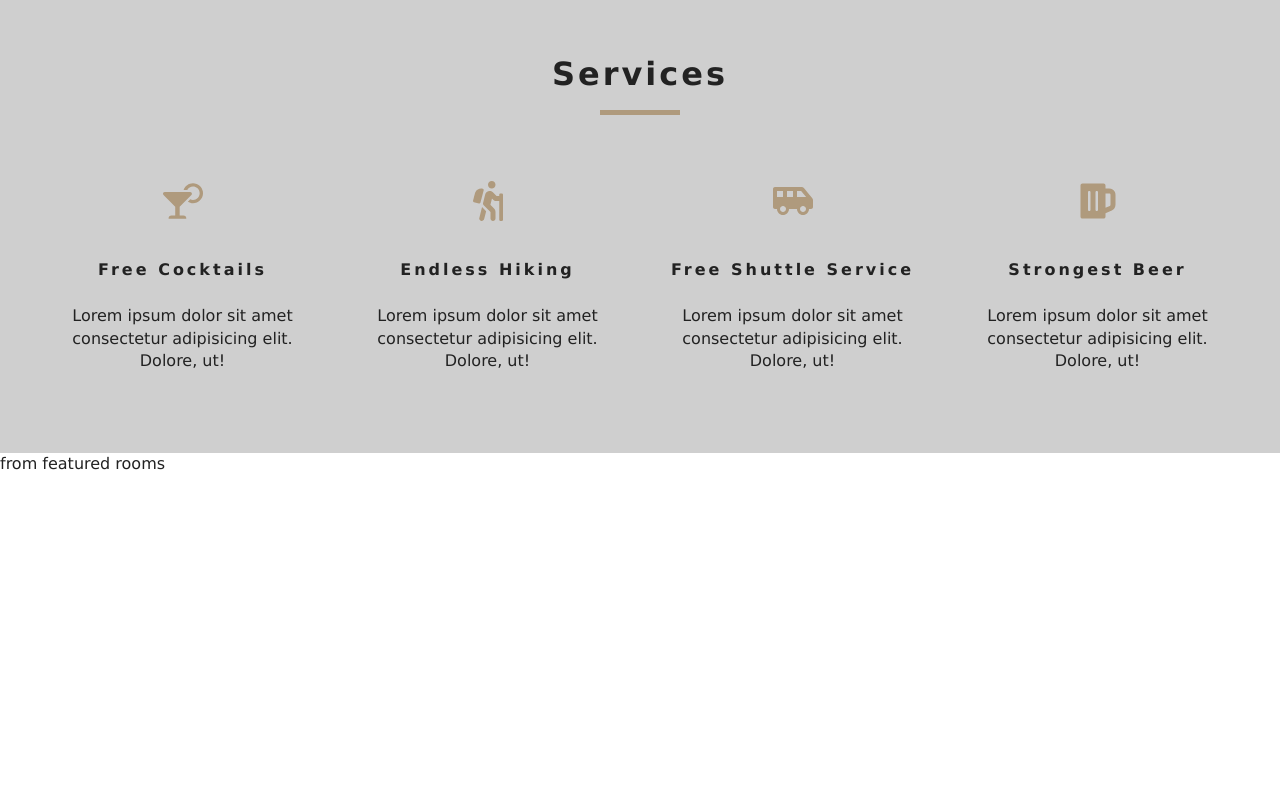
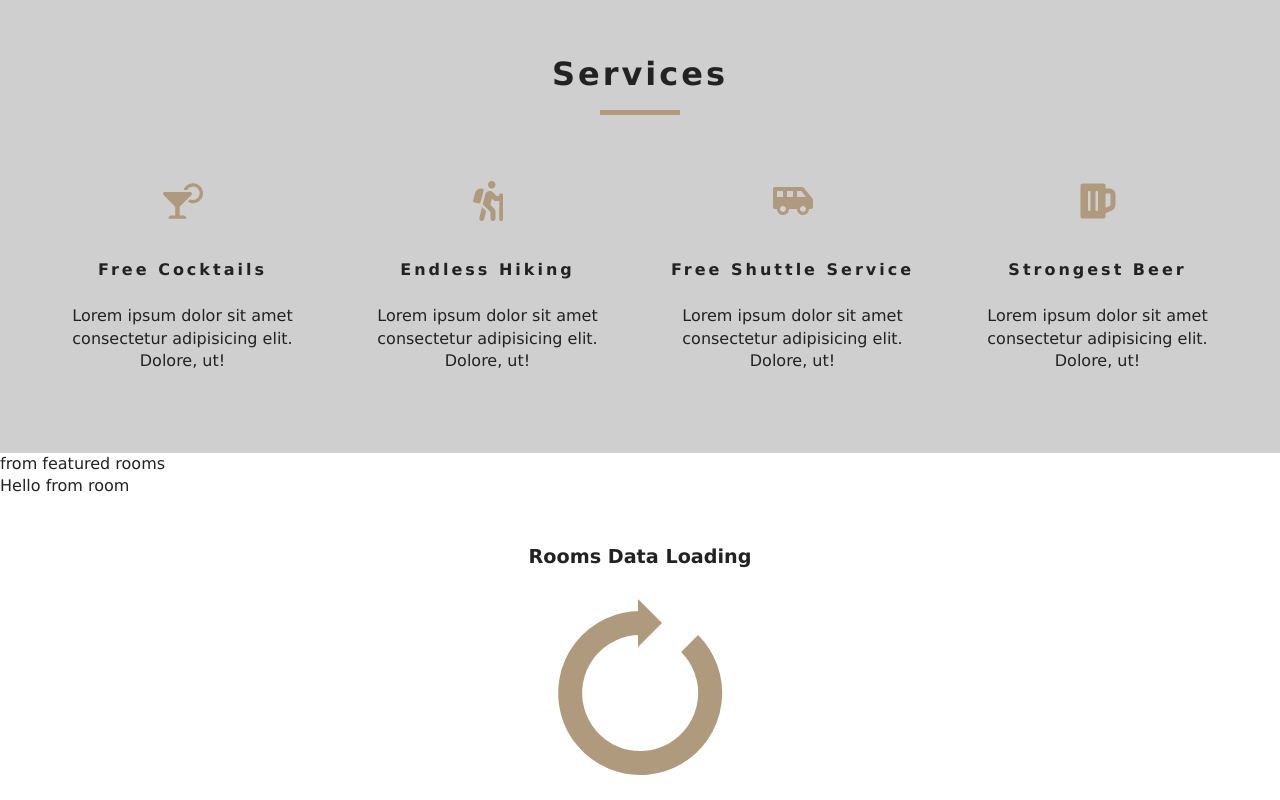
Before and after one commit to stephenjblair/beach-resort, a React (Create React App) app: page / in a window 1280 px wide. Shown: the part 826-1626 px from the top of the page. Before the commit the page ends 1301 px from the top, so only its background shows below. Built offline with nearby package versions, Linux system fonts and the light colour scheme.

Commit message:
Added Loading and Room basic components

```diff
--- a/src/components/FeaturedRooms.js
+++ b/src/components/FeaturedRooms.js
@@ -1,5 +1,7 @@
 import React, { Component } from 'react';
 import { RoomContext } from '../context';
+import Loading from './Loading';
+import Room from './Room';
 
 
 
@@ -11,6 +13,8 @@
         return (
             <div>
                  from featured rooms
+                 <Room />
+                 <Loading />
             </div>
         )
     }
--- /dev/null
+++ b/src/components/Loading.js
@@ -0,0 +1,13 @@
+import React from 'react';
+import loadingGif from '../images/gif/loading-arrow.gif';
+
+const Loading = () => {
+    return (
+        <div className="loading">
+            <h4>rooms data loading</h4>
+            <img src={loadingGif} alt="loading"/>
+        </div>
+    )
+}
+
+export default Loading;
--- /dev/null
+++ b/src/components/Room.js
@@ -0,0 +1,7 @@
+import React from 'react';
+
+const Room = () => (
+    <p>Hello from room</p>
+)
+
+export default Room;
```
Also changed, not shown: 1 other file (tests, documents, lock files or other folders).
